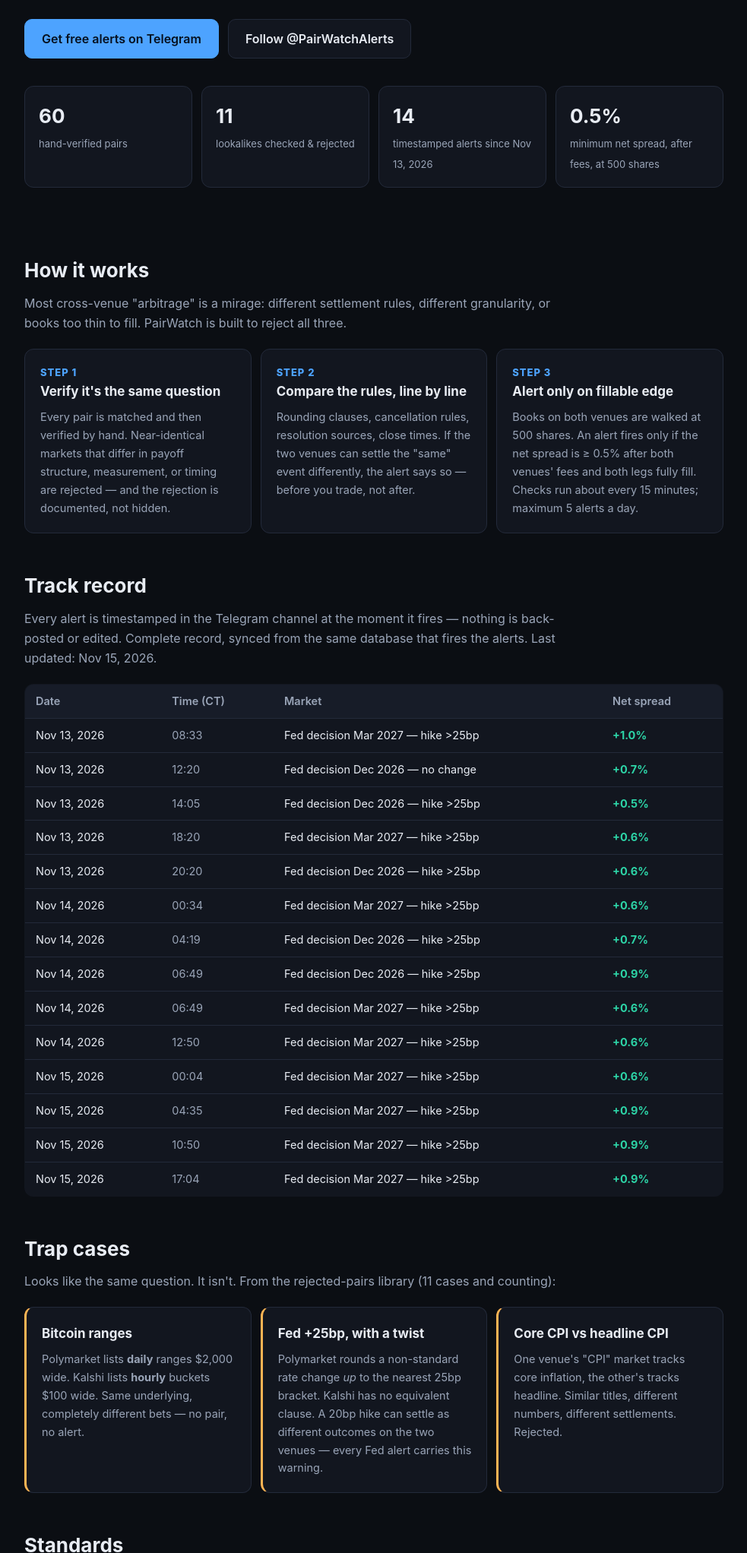
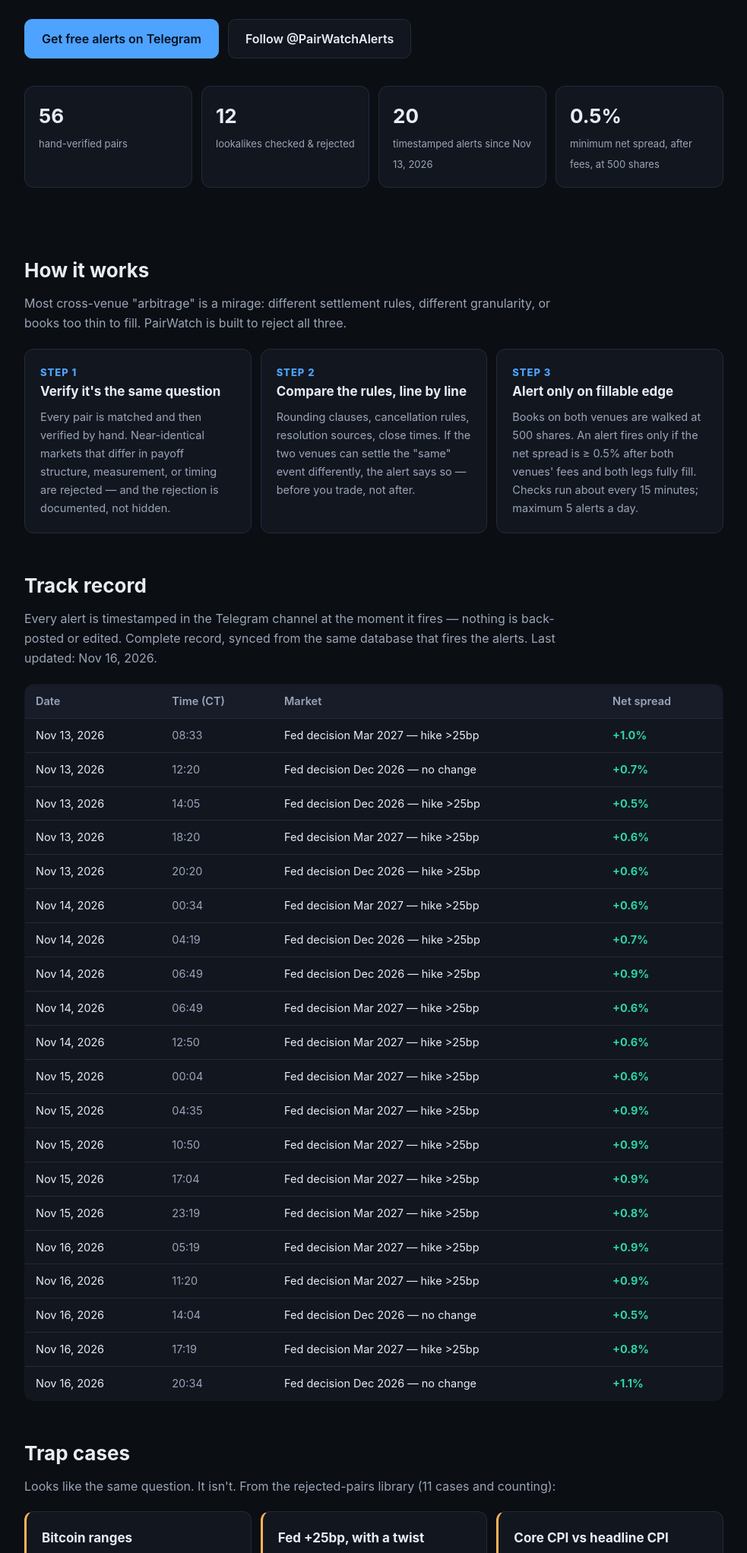
Before and after one commit to PairWatch/PairWatch.github.io, a plain HTML site: page index.html in a window 1280 px wide. Shown: the part 340-2384 px from the top of the page at 76% size, without its empty margins (148-1131 px from the left). Drawn offline with Linux system fonts and the light colour scheme.

Commit message:
Update track record: 20 alerts (auto)

```diff
--- a/index.html
+++ b/index.html
@@ -91,9 +91,9 @@
     </div>
     <div class="stats">
       <!-- AUTO:STATS -->
-      <div class="stat"><b>60</b><span>hand-verified pairs</span></div>
-      <div class="stat"><b>11</b><span>lookalikes checked &amp; rejected</span></div>
-      <div class="stat"><b>14</b><span>timestamped alerts since Nov 13, 2026</span></div>
+      <div class="stat"><b>56</b><span>hand-verified pairs</span></div>
+      <div class="stat"><b>12</b><span>lookalikes checked &amp; rejected</span></div>
+      <div class="stat"><b>20</b><span>timestamped alerts since Nov 13, 2026</span></div>
       <div class="stat"><b>0.5%</b><span>minimum net spread, after fees, at 500 shares</span></div>
       <!-- /AUTO:STATS -->
     </div>
@@ -123,7 +123,7 @@
 
   <section id="record">
     <h2>Track record</h2>
-    <p class="sub">Every alert is timestamped in the Telegram channel at the moment it fires — nothing is back-posted or edited. Complete record, synced from the same database that fires the alerts. Last updated: <!-- AUTO:UPDATED -->Nov 15, 2026<!-- /AUTO:UPDATED -->.</p>
+    <p class="sub">Every alert is timestamped in the Telegram channel at the moment it fires — nothing is back-posted or edited. Complete record, synced from the same database that fires the alerts. Last updated: <!-- AUTO:UPDATED -->Nov 16, 2026<!-- /AUTO:UPDATED -->.</p>
     <table>
       <tr><th>Date</th><th>Time (CT)</th><th>Market</th><th>Net spread</th></tr>
       <!-- AUTO:ROWS -->
@@ -141,6 +141,12 @@
       <tr><td>Nov 15, 2026</td><td class="time">04:35</td><td>Fed decision Mar 2027 — hike &gt;25bp</td><td class="net">+0.9%</td></tr>
       <tr><td>Nov 15, 2026</td><td class="time">10:50</td><td>Fed decision Mar 2027 — hike &gt;25bp</td><td class="net">+0.9%</td></tr>
       <tr><td>Nov 15, 2026</td><td class="time">17:04</td><td>Fed decision Mar 2027 — hike &gt;25bp</td><td class="net">+0.9%</td></tr>
+      <tr><td>Nov 15, 2026</td><td class="time">23:19</td><td>Fed decision Mar 2027 — hike &gt;25bp</td><td class="net">+0.8%</td></tr>
+      <tr><td>Nov 16, 2026</td><td class="time">05:19</td><td>Fed decision Mar 2027 — hike &gt;25bp</td><td class="net">+0.9%</td></tr>
+      <tr><td>Nov 16, 2026</td><td class="time">11:20</td><td>Fed decision Mar 2027 — hike &gt;25bp</td><td class="net">+0.9%</td></tr>
+      <tr><td>Nov 16, 2026</td><td class="time">14:04</td><td>Fed decision Dec 2026 — no change</td><td class="net">+0.5%</td></tr>
+      <tr><td>Nov 16, 2026</td><td class="time">17:19</td><td>Fed decision Mar 2027 — hike &gt;25bp</td><td class="net">+0.8%</td></tr>
+      <tr><td>Nov 16, 2026</td><td class="time">20:34</td><td>Fed decision Dec 2026 — no change</td><td class="net">+1.1%</td></tr>
       <!-- /AUTO:ROWS -->
     </table>
   </section>
```
